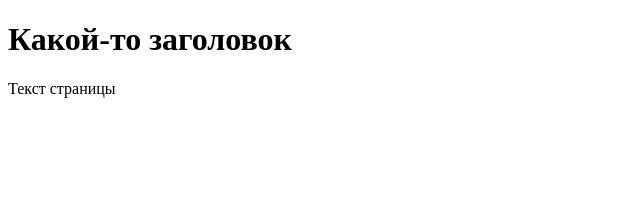
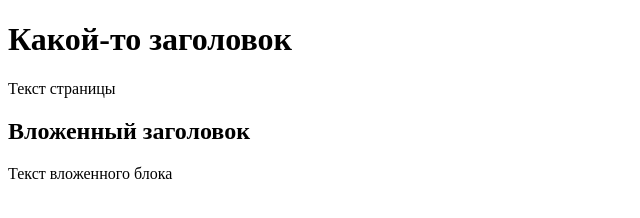
Before and after one commit to Maks-Shev/Git_lesson_4, a plain HTML site: page index.html in a window 1280 px wide. Shown: the whole page, without its empty margins (0-640 px from the left). Drawn offline with Linux system fonts and the light colour scheme.

Commit message:
add block div

```diff
--- a/index.html
+++ b/index.html
@@ -8,5 +8,9 @@
 <body>
     <h1>Какой-то заголовок</h1>
     <p>Текст страницы</p>
+    <div>
+        <h2>Вложенный заголовок</h2>
+        <p>Текст вложенного блока</p>
+    </div>
 </body>
 </html>
```
